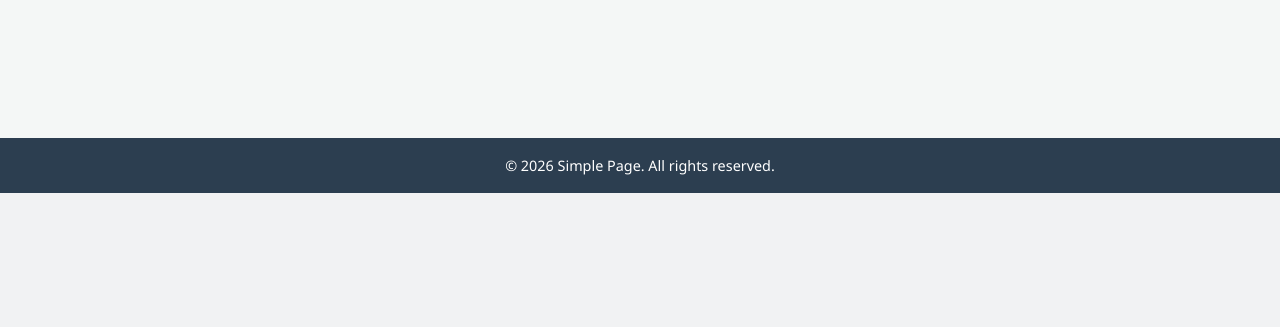
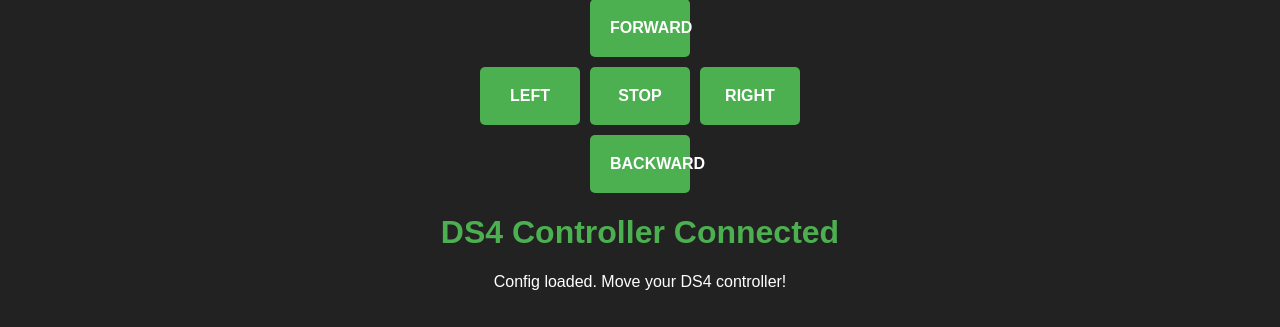
Before and after one commit to A200323/Copy-4-Degree-of-Freedom-Robotic-Arm, a Flask app: page / in a window 1280 px wide. Shown: the part 607-934 px from the top of the page. Before the commit the page ends 800 px from the top, so only its background shows below. Run offline with Flask 3, Linux system fonts and the light colour scheme.

Commit message:
Update index.html

```diff
--- a/WebApp/templates/index.html
+++ b/WebApp/templates/index.html
@@ -3,104 +3,139 @@
 <head>
     <meta charset="UTF-8">
     <meta name="viewport" content="width=device-width, initial-scale=1.0">
-    <title>Simple Page</title>
+    <title>ESP32-Cam Robot Controller</title>
     <style>
-        /* Reset and Base Styles */
-        * {
-            margin: 0;
-            padding: 0;
-            box-sizing: border-box;
-        }
-
-        body {
-            font-family: 'Segoe UI', Tahoma, Geneva, Verdana, sans-serif;
-            line-height: 1.6;
-            color: #333;
-            background-color: #f4f7f6;
-            display: flex;
-            flex-direction: column;
-            min-height: 100vh;
-        }
-
-        /* Header Styles */
-        header {
-            background-color: #2c3e50;
-            color: #ffffff;
-            padding: 1.5rem 2rem;
-            text-align: center;
-        }
-
-        header h1 {
-            font-size: 1.8rem;
-        }
-
-        /* Main Content Container */
-        main {
-            flex: 1;
-            max-width: 800px;
-            margin: 2rem auto;
-            padding: 0 1.5rem;
-        }
-
-        .card {
-            background: #ffffff;
-            padding: 2rem;
-            border-radius: 8px;
-            box-shadow: 0 4px 6px rgba(0, 0, 0, 0.05);
-            margin-bottom: 1.5rem;
-        }
-
-        .card h2 {
-            margin-bottom: 1rem;
-            color: #2c3e50;
-        }
-
-        .btn {
-            display: inline-block;
-            background-color: #3498db;
-            color: white;
-            padding: 0.7rem 1.5rem;
-            border: none;
-            border-radius: 4px;
-            cursor: pointer;
-            text-decoration: none;
-            font-size: 1rem;
-            margin-top: 1rem;
-            transition: background-color 0.2s ease;
-        }
-
-        .btn:hover {
-            background-color: #2980b9;
-        }
-
-        /* Footer Styles */
-        footer {
-            background-color: #2c3e50;
-            color: #ffffff;
-            text-align: center;
-            padding: 1rem;
-            font-size: 0.9rem;
-        }
+        body { font-family: Arial, sans-serif; text-align: center; background-color: #222; color: #fff; margin: 0; padding: 20px; }
+        h1 { color: #4CAF50; }
+        .stream-container { margin: 20px auto; max-width: 640px; border: 3px solid #4CAF50; border-radius: 8px; overflow: hidden; background: #000; }
+        img { width: 100%; height: auto; display: block; }
+        .control-grid { display: grid; grid-template-columns: repeat(3, 100px); gap: 10px; justify-content: center; margin-top: 20px; }
+        button { padding: 20px; font-size: 16px; font-weight: bold; background-color: #4CAF50; color: white; border: none; border-radius: 5px; cursor: pointer; transition: background 0.2s; }
+        button:hover { background-color: #45a049; }
+        button:active { background-color: #3e8e41; }
+        .empty { background: transparent; border: none; cursor: default; }
     </style>
 </head>
 <body>
 
-    <header>
-        <h1>Welcome to My Website</h1>
-    </header>
+    <h1>ESP32-Cam & Arduino Robot Dashboard</h1>
 
-    <main>
-        <section class="card">
-            <h2>Hello, {{name}}!</h2>
-            <p>This is a simple, modern HTML and CSS template. It includes a responsive layout, a clean card design, and a custom styled button.</p>
-            <a href="http://127.0.0.1:5000/team">
-            <button type="button">Click Me!</button> </a>
-        </section>
-    </main>
+    <!-- Live Video Feed from ESP32-Cam Stream Server -->
+    <div class="stream-container">
+        <img src="{{ stream_url }}" alt="ESP32 Live Stream">
+    </div>
 
-    <footer>
-        <p>&copy; 2026 Simple Page. All rights reserved.</p>
-    </footer>
+    <!-- Control Pad -->
+    <div class="control-grid">
+        <div class="empty"></div>
+        <button onclick="sendCommand('forward')">FORWARD</button>
+        <div class="empty"></div>
 
+        <button onclick="sendCommand('left')">LEFT</button>
+        <button onclick="sendCommand('stop')">STOP</button>
+        <button onclick="sendCommand('right')">RIGHT</button>
+
+        <div class="empty"></div>
+        <button onclick="sendCommand('backward')">BACKWARD</button>
+        <div class="empty"></div>
+    </div>
+
+    <h1>DS4 Controller Connected</h1>
+    <p id="output">Waiting for input...</p>
+
+    <script>
+        let gamepadIndex = null;
+        let config = { buttons: {}, axes: {} };
+
+        // Load the JSON configuration
+        fetch('/static/gamepad_config.json')
+            .then(response => response.json())
+            .then(data => {
+                config = data;
+                document.getElementById("output").innerText = "Config loaded. Move your DS4 controller!";
+            })
+            .catch(error => console.error("Error loading config:", error));
+
+        window.addEventListener("gamepadconnected", (event) => {
+            gamepadIndex = event.gamepad.index;
+            console.log(`Connected: ${event.gamepad.id}`);
+        });
+
+        window.addEventListener("gamepaddisconnected", () => {
+            gamepadIndex = null;
+            document.getElementById("output").innerText = "Controller disconnected.";
+        });
+
+        let previousButtonStates = {};
+        const DEADZONE = 0.2; // Prevents analog stick drift
+
+        function pollGamepad() {
+            if (gamepadIndex !== null && Object.keys(config.buttons).length > 0) {
+                const gamepad = navigator.getGamepads()[gamepadIndex];
+
+                if (gamepad) {
+                    // 1. Process Digital Buttons (Shapes, D-Pad, Bumpers, Triggers as buttons, L3/R3)
+                    gamepad.buttons.forEach((button, index) => {
+                        const isPressed = button.pressed;
+                        const wasPressed = previousButtonStates[index] || false;
+
+                        if (config.buttons[index]) {
+                            const btnConfig = config.buttons[index];
+
+                            // Trigger only on initial press down
+                            if (isPressed && !wasPressed) {
+                                displayAction(btnConfig.name, btnConfig.action, button.value);
+                            }
+                        }
+                        previousButtonStates[index] = isPressed;
+                    });
+
+                    // 2. Process Analog Thumbsticks (Axes)
+                    gamepad.axes.forEach((axisValue, index) => {
+                        if (config.axes[index]) {
+                            const axisConfig = config.axes[index];
+
+                            // Only register movement if it passes the deadzone threshold
+                            if (Math.abs(axisValue) > DEADZONE) {
+                                // You can stream continuous values here (e.g., movement speed)
+                                console.log(`${axisConfig.name} value: ${axisValue.toFixed(2)}`);
+                            }
+                        }
+                    });
+                }
+            }
+            requestAnimationFrame(pollGamepad);
+        }
+
+        function displayAction(name, action, value) {
+            console.log(`Action: ${action} (${name})`);
+            document.getElementById("output").innerText = `Pressed: ${name} -> Action: ${action}`;
+
+            // Send to Flask back-end if needed
+            fetch('/gamepad-action', {
+                method: 'POST',
+                headers: { 'Content-Type': 'application/json' },
+                body: JSON.stringify({ action: action, value: value })
+            }).catch(err => console.error("Flask error:", err));
+        }
+
+        function sendCommand(action) {
+            fetch('/send_command', {
+                method: 'POST',
+                headers: { 'Content-Type': 'application/json' },
+                body: JSON.stringify({ action: action })
+            })
+            .then(response => response.json())
+            .then(data => {
+                console.log('Success:', data);
+            })
+            .catch((error) => {
+                console.error('Error sending command:', error);
+            });
+        }
+
+        // Start the polling loop
+        requestAnimationFrame(pollGamepad);
+        </script>
 </body>
 </html>
```
